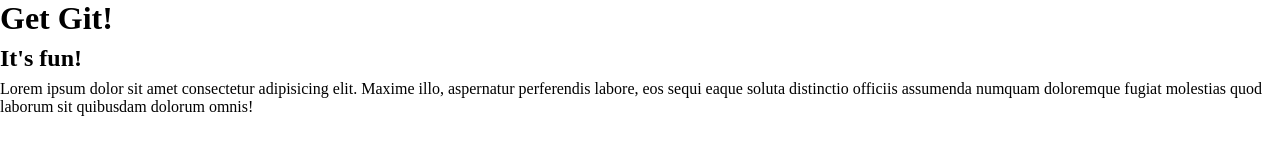
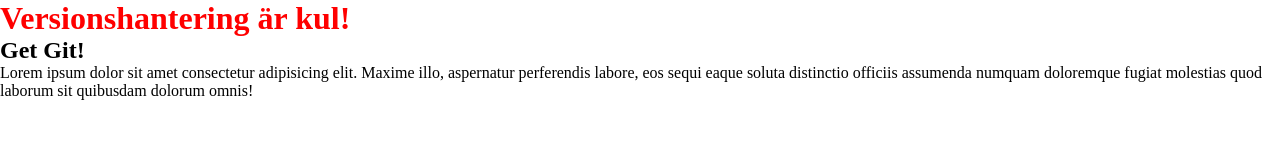
Before and after one commit to inanivald/versionshantering, a plain HTML site: page index.html in a window 1280 px wide. Drawn offline with Linux system fonts and the light colour scheme.

Commit message:
Revert "added margin-bottom"
This reverts commit 8a6761d2a4566268f3d3ee54339cf184e86d72b4.

```diff
--- a/index.html
+++ b/index.html
@@ -9,10 +9,9 @@
 </head>
 
 <body>
-	<h1>Get Git!</h1>
+	<h1>Versionshantering är kul!</h1>
 
-	<h2>It's fun!</h2>
-
+	<h2>Get Git!</h2>
 	<p>Lorem ipsum dolor sit amet consectetur adipisicing elit. Maxime illo, aspernatur perferendis labore, eos sequi eaque soluta distinctio officiis assumenda numquam doloremque fugiat molestias quod laborum sit quibusdam dolorum omnis!</p>
 </body>
 </html>
--- a/style.css
+++ b/style.css
@@ -4,6 +4,6 @@
 	padding: 0;
 }
 
-h1, h2{
-	margin-bottom: 0.5rem;
+h1 {
+	color: red;
 }
```
